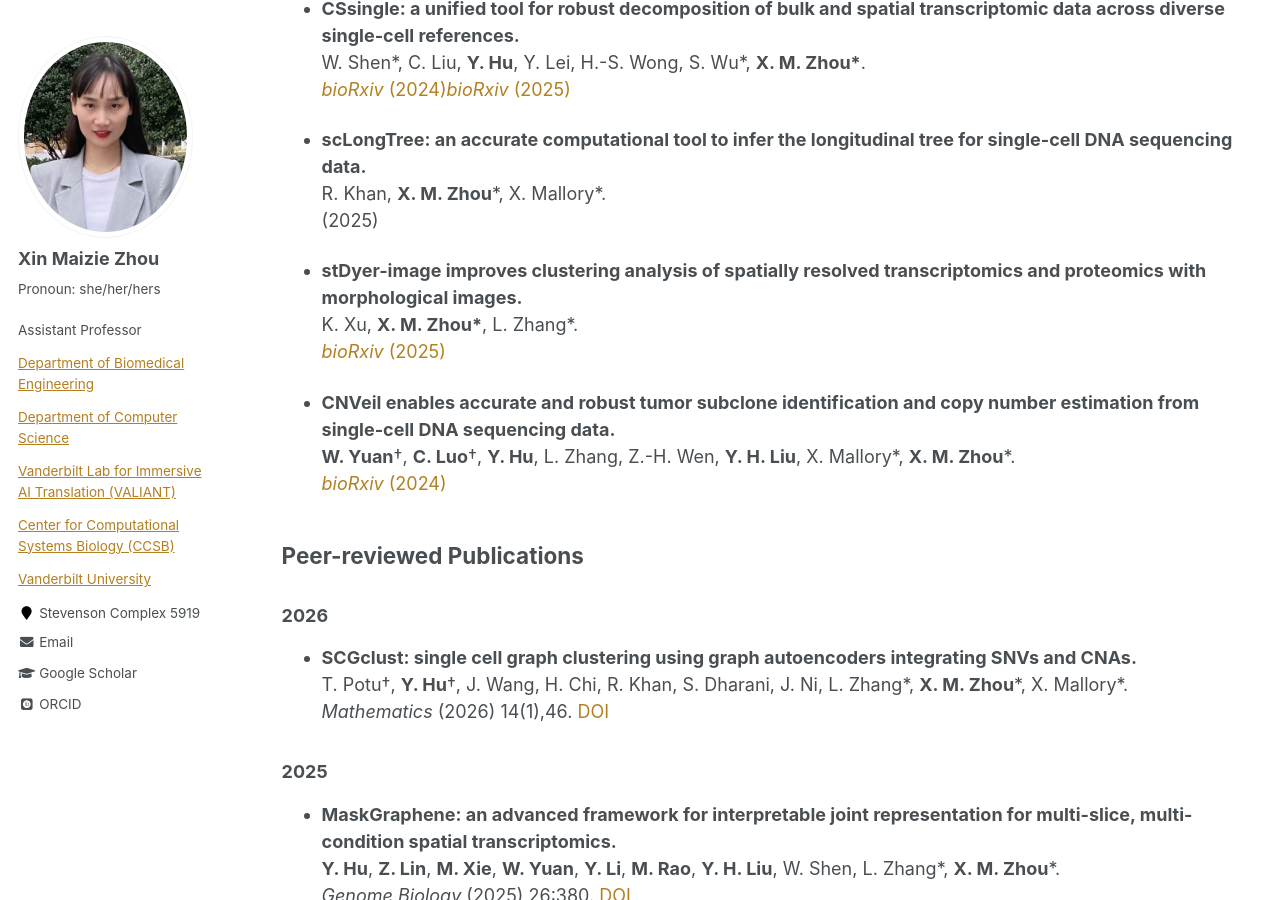
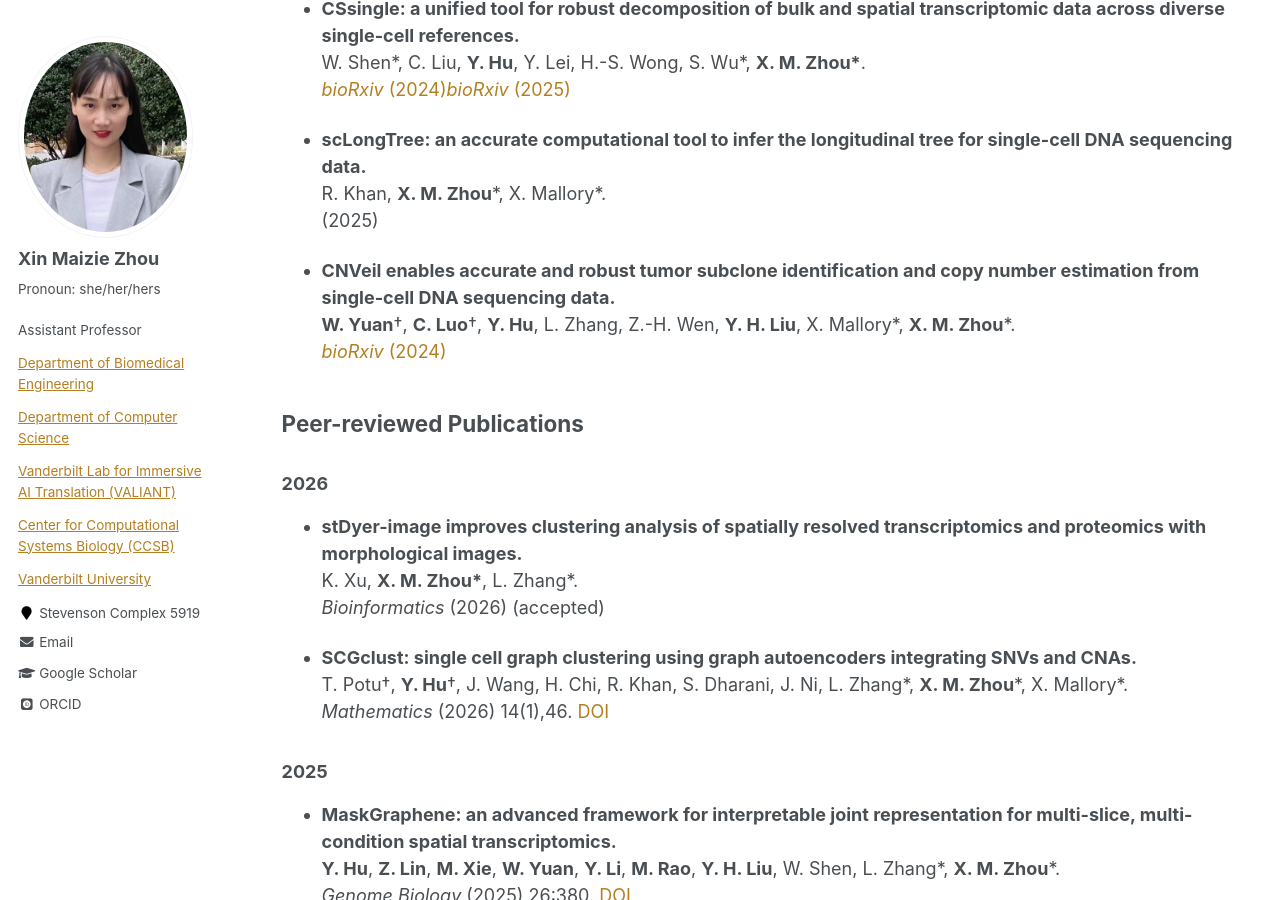
Before and after one commit to maiziezhoulab/Maiziezhoulab.github.io, a Jekyll site: the page built from _pages/publications.md, in a window 1280 px wide and 900 px high, scrolled down 1307 px. Built offline with Jekyll 4.4.1, drawn with Linux system fonts in a browser that asks for light colours; some web fonts are replaced; part of the change alters nothing that is shown.

Commit message:
Update publications.md

```diff
--- a/_pages/publications.md
+++ b/_pages/publications.md
@@ -60,10 +60,6 @@ used Xin Maizie Zhou (X. M. Zhou) for publications after 2022.
   R. Khan, **X. M. Zhou**\*, X. Mallory\*.
   (2025)
 
-- **stDyer-image improves clustering analysis of spatially resolved transcriptomics and proteomics with morphological images.**
-  K. Xu, **X. M. Zhou\***, L. Zhang*.
-  [_bioRxiv_ (2025)](https://www.biorxiv.org/content/10.1101/2025.02.07.634992v1)
-
 - **CNVeil enables accurate and robust tumor subclone identification and copy number estimation from single-cell DNA sequencing data.**
   **W. Yuan**†, **C. Luo**†, **Y. Hu**, L. Zhang, Z.-H. Wen, **Y. H. Liu**, X. Mallory\*, **X. M. Zhou**\*.
   [_bioRxiv_ (2024)](https://www.biorxiv.org/content/10.1101/2024.02.21.581409v1)
@@ -73,6 +69,10 @@ used Xin Maizie Zhou (X. M. Zhou) for publications after 2022.
 ## Peer-reviewed Publications
 
 ### 2026
+- **stDyer-image improves clustering analysis of spatially resolved transcriptomics and proteomics with morphological images.**
+  K. Xu, **X. M. Zhou\***, L. Zhang*.
+   _Bioinformatics_ (2026) (accepted)
+
 - **SCGclust: single cell graph clustering using graph autoencoders integrating SNVs and CNAs.**
   T. Potu†, **Y. Hu**†, J. Wang, H. Chi, R. Khan, S. Dharani, J. Ni, L. Zhang\*, **X. M. Zhou**\*, X. Mallory\*.
   _Mathematics_ (2026) 14(1),46. [DOI](https://doi.org/10.3390/math14010046)
```
